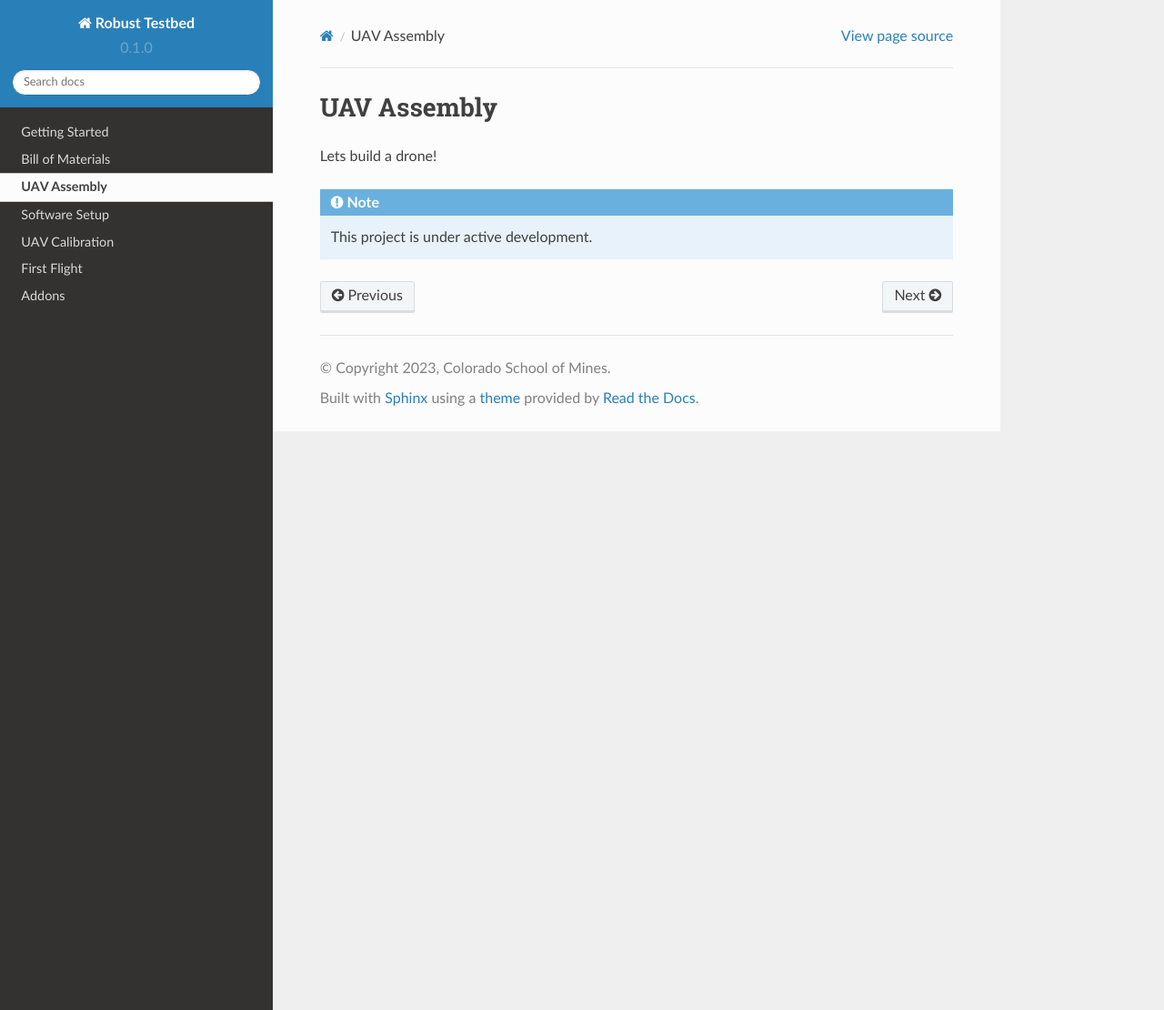
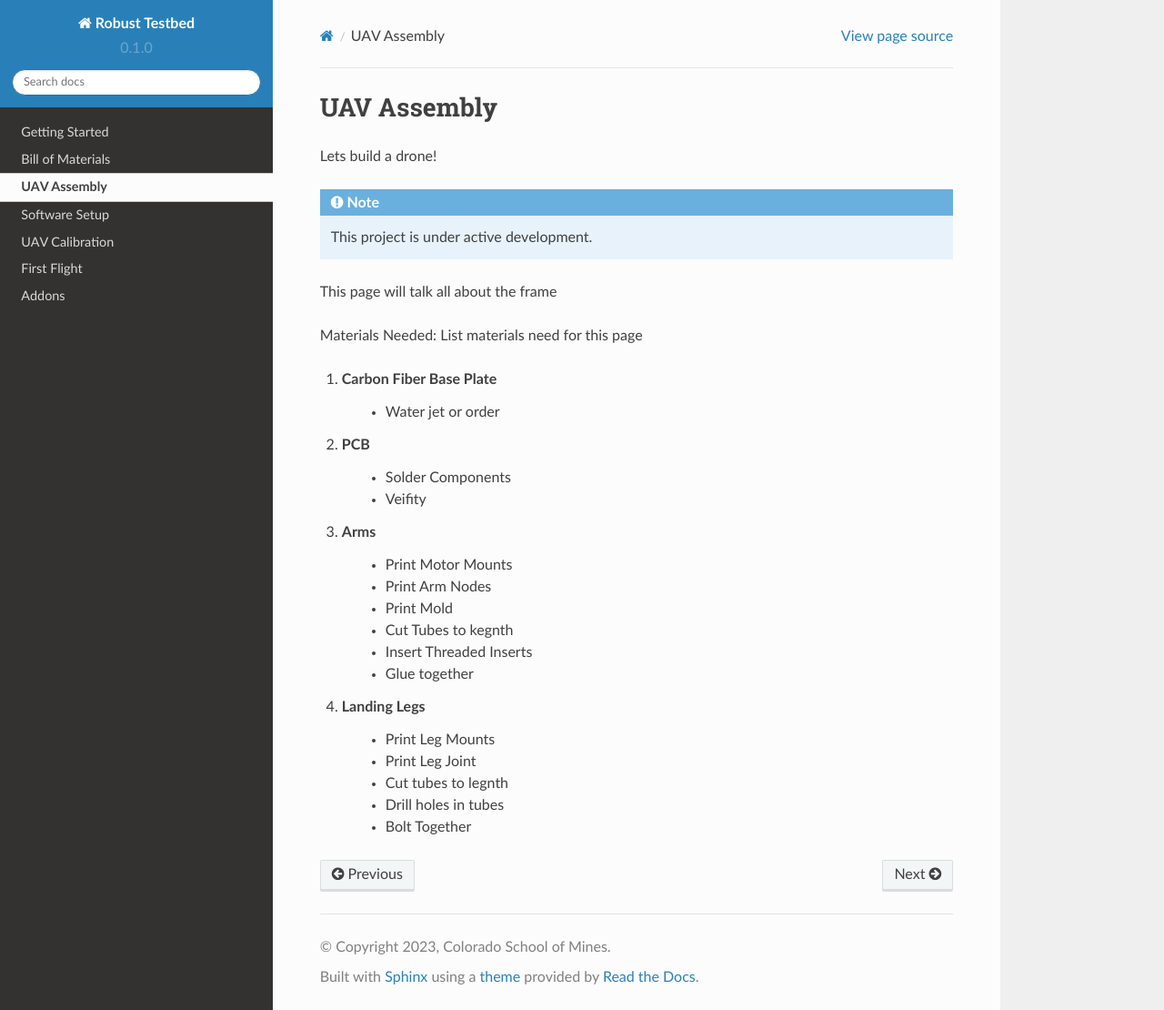
Before and after one commit to pervasive-computing-systems-group/RobustTestbedDocumentation, a Sphinx documentation site: the page built from docs/source/assembly.rst, in a window 1280 px wide and 1110 px high. Shown: the whole window at 91% size. Built offline with Sphinx 7.4.7 and the Read the Docs theme 2.0.0, drawn with Linux system fonts in a browser that asks for light colours.

Commit message:
Added Assembly Outline

```diff
--- a/docs/source/assembly.rst
+++ b/docs/source/assembly.rst
@@ -6,3 +6,32 @@ Lets build a drone!
 .. note::
 
    This project is under active development.
+
+
+This page will talk all about the frame
+
+Materials Needed:
+List materials need for this page
+
+#. Carbon Fiber Base Plate
+    * Water jet or order
+
+#. PCB
+    * Solder Components
+    * Veifity
+
+#. Arms
+    * Print Motor Mounts
+    * Print Arm Nodes
+    * Print Mold
+    * Cut Tubes to kegnth
+    * Insert Threaded Inserts
+    * Glue together
+
+
+#. Landing Legs
+    * Print Leg Mounts
+    * Print Leg Joint
+    * Cut tubes to legnth
+    * Drill holes in tubes
+    * Bolt Together
```
